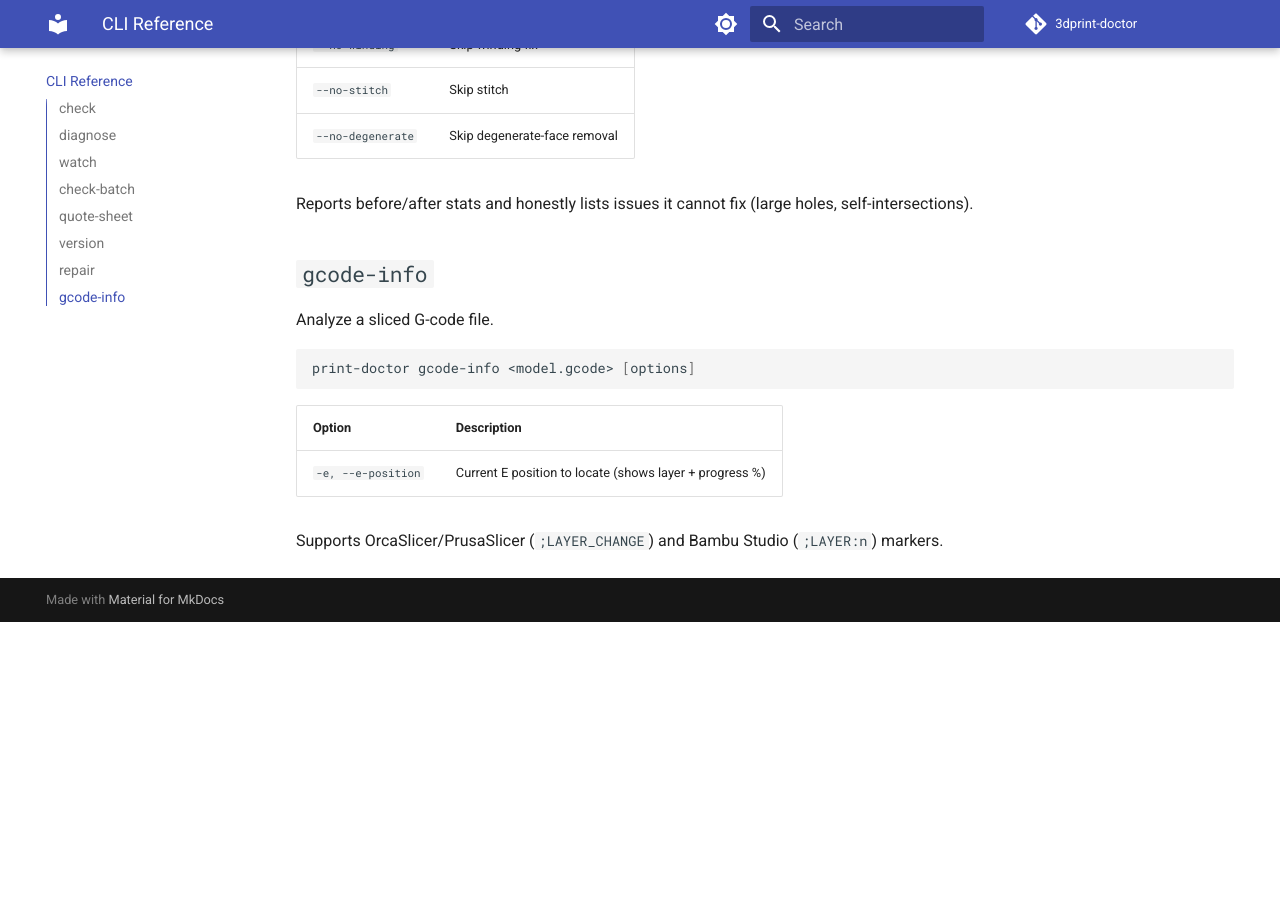
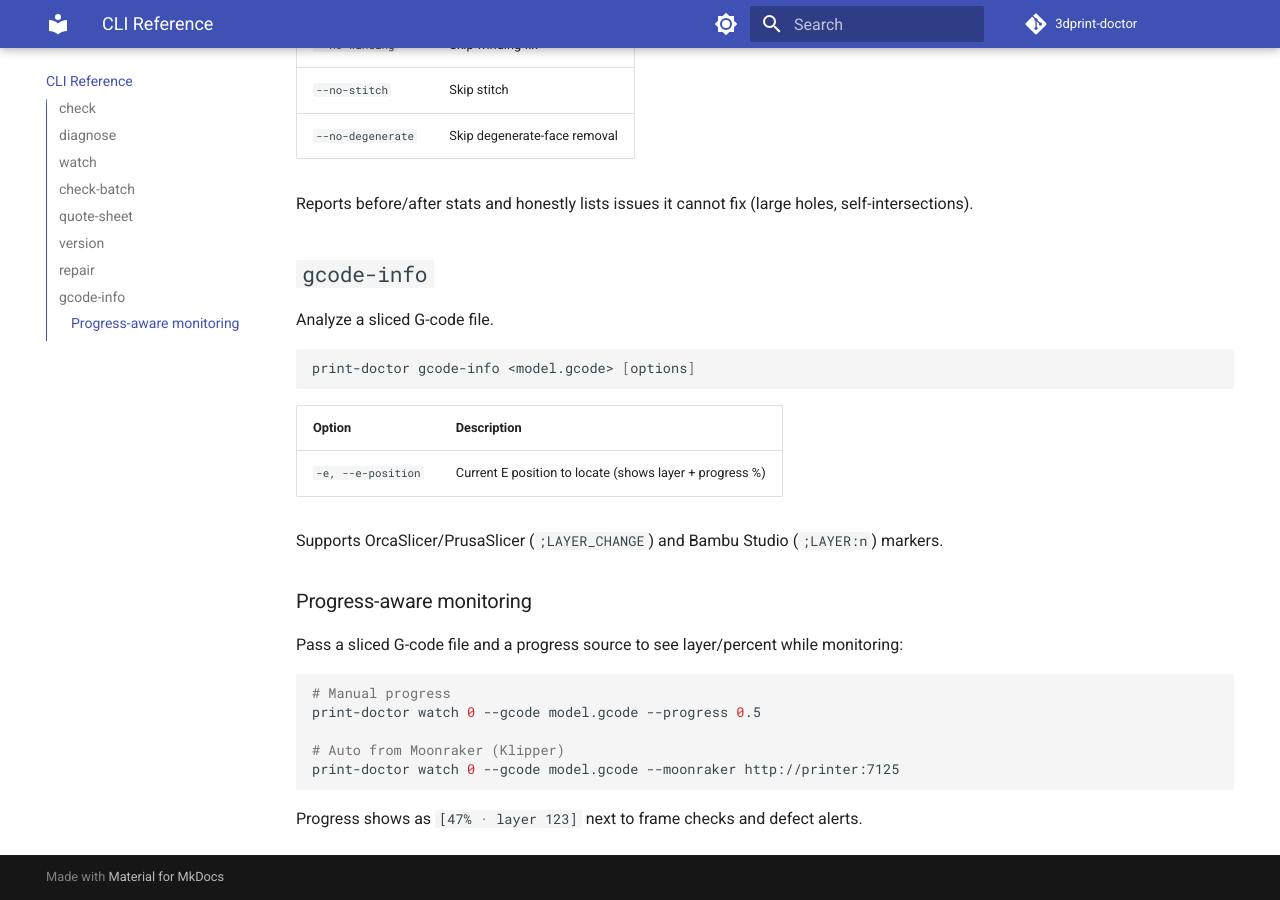
Before and after one commit to Zensoro/3dprint-doctor, an MkDocs documentation site: the page built from docs/cli.md, in a window 1280 px wide and 900 px high, scrolled down 3517 px. Built offline with MkDocs 1.6.1 and Material for MkDocs 9.7.7, drawn with Linux system fonts in a browser that asks for light colours; comment, search, counter and statistics services are not loaded; before the commit the page ends 4139 px from its top, so only the background shows below that.

Commit message:
docs: progress-aware monitoring; release v0.10.0

````diff
--- a/docs/cli.md
+++ b/docs/cli.md
@@ -136,3 +136,18 @@ print-doctor gcode-info <model.gcode> [options]
 
 Supports OrcaSlicer/PrusaSlicer (`;LAYER_CHANGE`) and Bambu Studio
 (`;LAYER:n`) markers.
+
+### Progress-aware monitoring
+
+Pass a sliced G-code file and a progress source to see layer/percent while
+monitoring:
+
+```bash
+# Manual progress
+print-doctor watch 0 --gcode model.gcode --progress 0.5
+
+# Auto from Moonraker (Klipper)
+print-doctor watch 0 --gcode model.gcode --moonraker http://printer:7125
+```
+
+Progress shows as `[47% · layer 123]` next to frame checks and defect alerts.
--- a/pyproject.toml
+++ b/pyproject.toml
@@ -1,6 +1,6 @@
 [tool.poetry]
 name = "print-doctor"
-version = "0.9.0"
+version = "0.10.0"
 description = "3D printing pre-flight check and cost estimation CLI - analyze STL/3MF models for printability issues and print cost"
 authors = ["Zensoro"]
 license = "MIT"
--- a/src/print_doctor/__init__.py
+++ b/src/print_doctor/__init__.py
@@ -6,7 +6,7 @@ Public API:
     diagnose(photos, hints) -> Diagnosis
 """
 
-__version__ = "0.9.0"
+__version__ = "0.10.0"
 
 from print_doctor.mesh import analyze_mesh as check
 from print_doctor.cost import calculate_cost as estimate_cost
````
Also changed, not shown: CHANGELOG.md (+7 -0 lines), README.md (+6 -1 lines), 1 other file.
